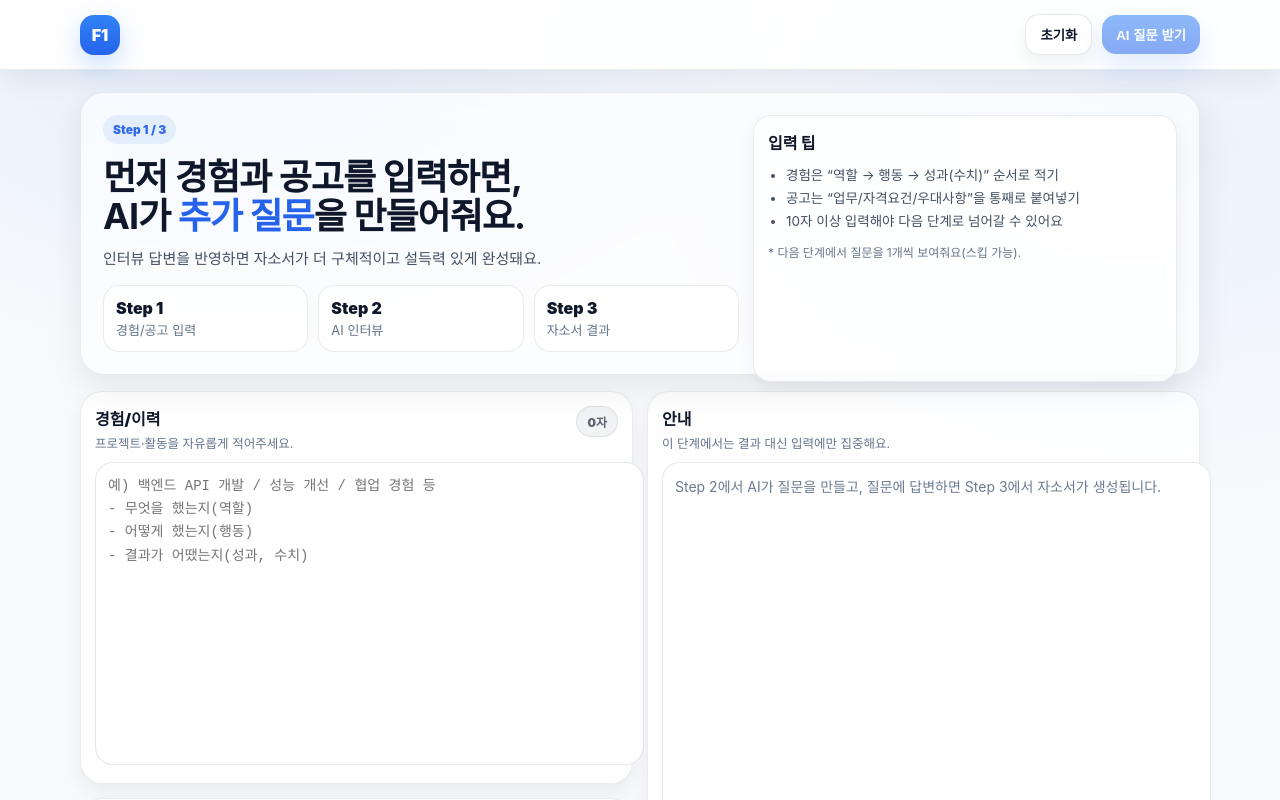
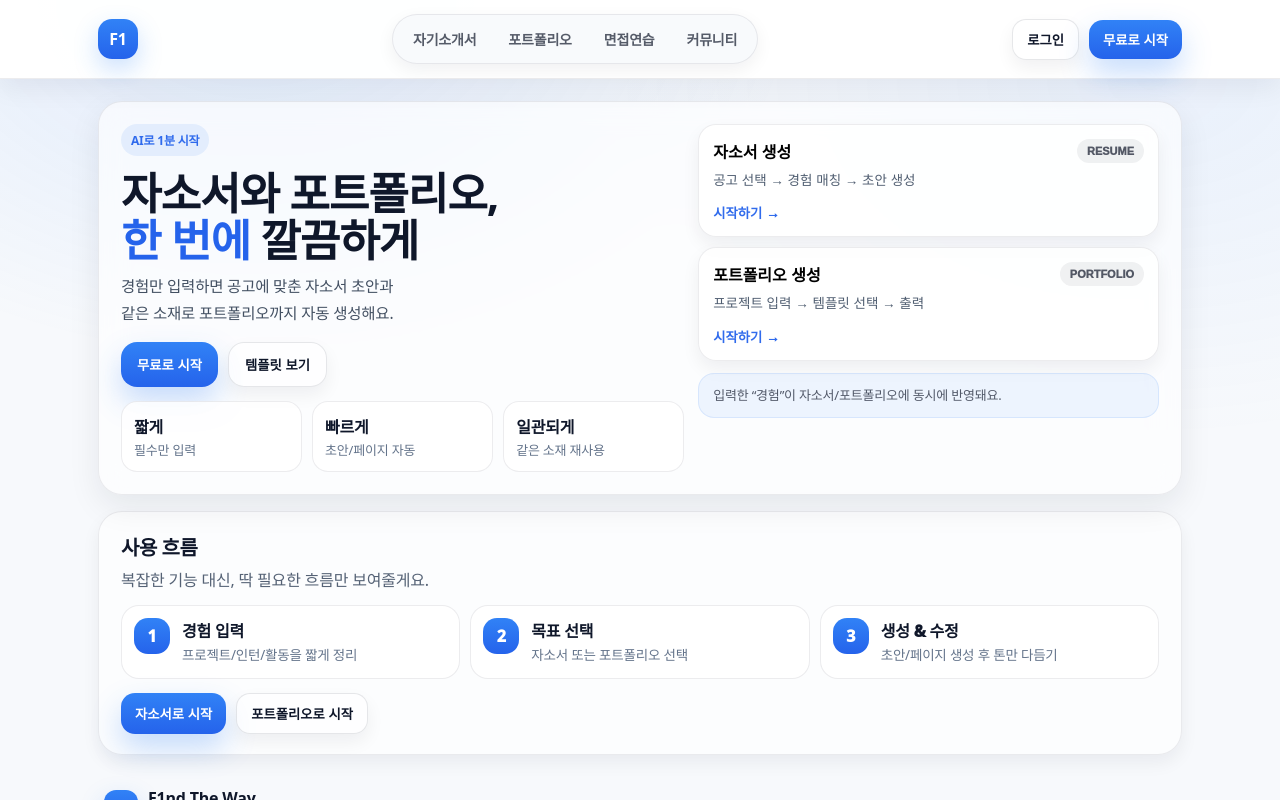
Before and after one commit to Menglut/fone, a React (Create React App) app in the folder client/: page / in a window 1280 px wide. Before the commit this address led to /resume/input. Shown: the top 800 px of the page. Built offline with nearby package versions, Linux system fonts and the light colour scheme.

Commit message:
App.jsx 수정

```diff
--- a/client/src/App.jsx
+++ b/client/src/App.jsx
@@ -1,6 +1,7 @@
 import { BrowserRouter, Routes, Route, Navigate } from "react-router-dom";
 import { ResumeFlowProvider } from "./context/ResumeFlowContext";
 
+import HomePage from "./page/HomePage"; // ✅ HomePage.jsx가 src/HomePage.jsx에 있을 때
 import ResumeInput from "./page/ResumeInput";
 import ResumeInterview from "./page/ResumeInterview";
 import ResumeResult from "./page/ResumeResult";
@@ -10,10 +11,17 @@ export default function App() {
     <ResumeFlowProvider>
       <BrowserRouter>
         <Routes>
-          <Route path="/" element={<Navigate to="/resume/input" replace />} />
+          {/* ✅ 메인화면 */}
+          <Route path="/" element={<HomePage />} />
+
+          {/* ✅ 자소서 흐름 */}
+          <Route path="/resume" element={<Navigate to="/resume/input" replace />} />
           <Route path="/resume/input" element={<ResumeInput />} />
           <Route path="/resume/interview" element={<ResumeInterview />} />
           <Route path="/resume/result" element={<ResumeResult />} />
+
+          {/* ✅ 잘못된 주소는 메인으로 */}
+          <Route path="*" element={<Navigate to="/" replace />} />
         </Routes>
       </BrowserRouter>
     </ResumeFlowProvider>
```
